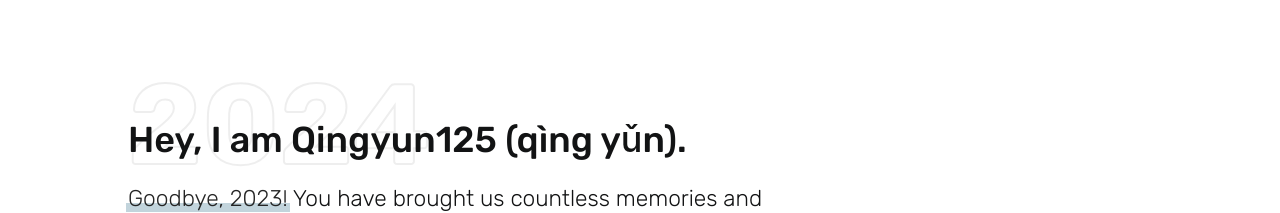
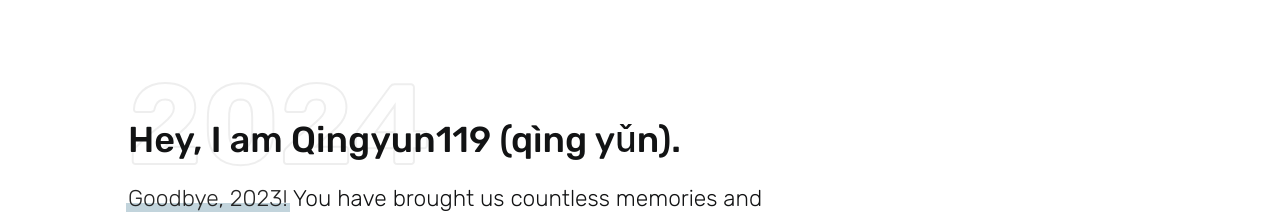
Before and after one commit to LQYld/promise-of-the-new-year, a Nuxt app: page /2024 in a window 1280 px wide. Shown: the top 213 px of the page. Built offline with nearby package versions, Linux system fonts and the light colour scheme.

Commit message:
fix: fixed name

```diff
--- a/pages/2024/index.vue
+++ b/pages/2024/index.vue
@@ -3,7 +3,7 @@
     <div class="flex w-full justify-between">
       <div class="relative pt-20">
         <span class="slide-enter-content">2024</span>
-        <h1 class="font-medium text-4xl slide-enter-content">Hey, I am Qingyun125 (qìng yǔn).</h1>
+        <h1 class="font-medium text-4xl slide-enter-content">Hey, I am Qingyun119 (qìng yǔn).</h1>
         <p class="slide-enter-content"><a>Goodbye, 2023!</a> You have brought us countless memories and experiences,
           making us
           grow and become strong. Thank
```
